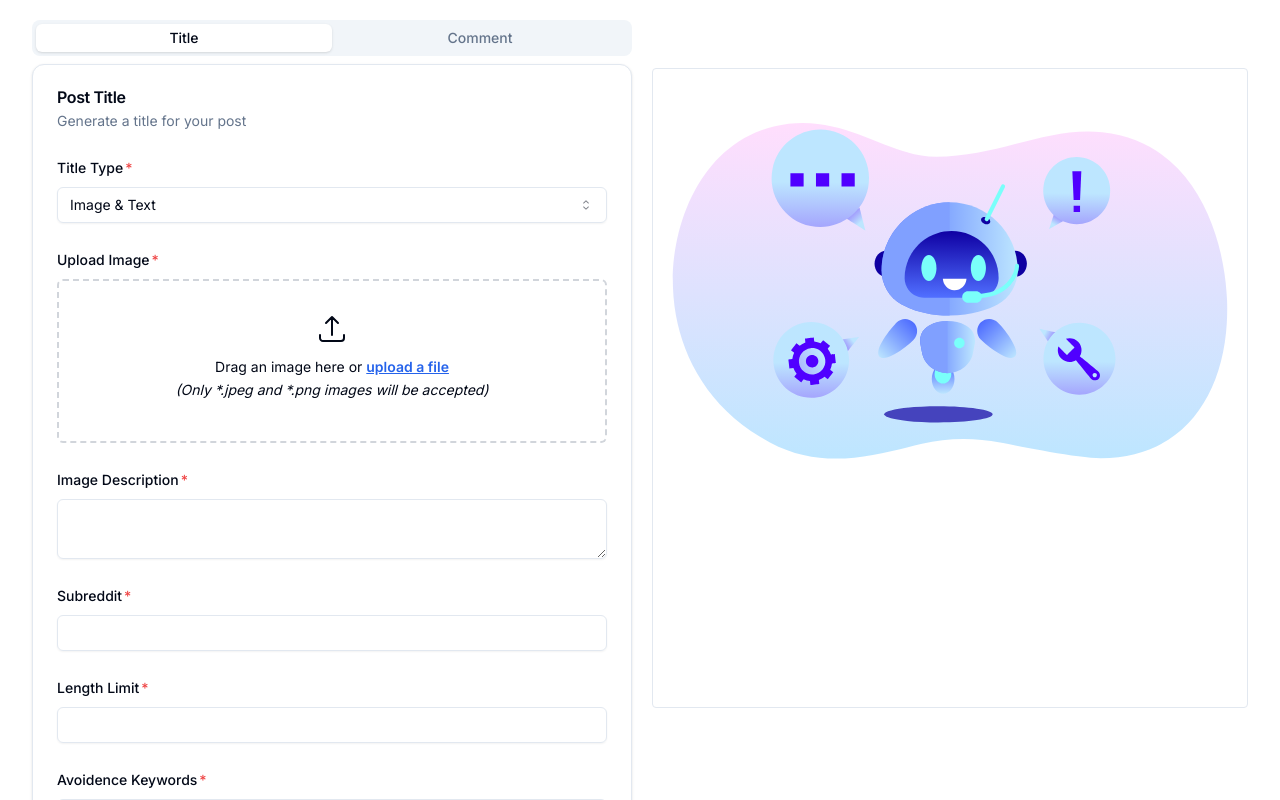
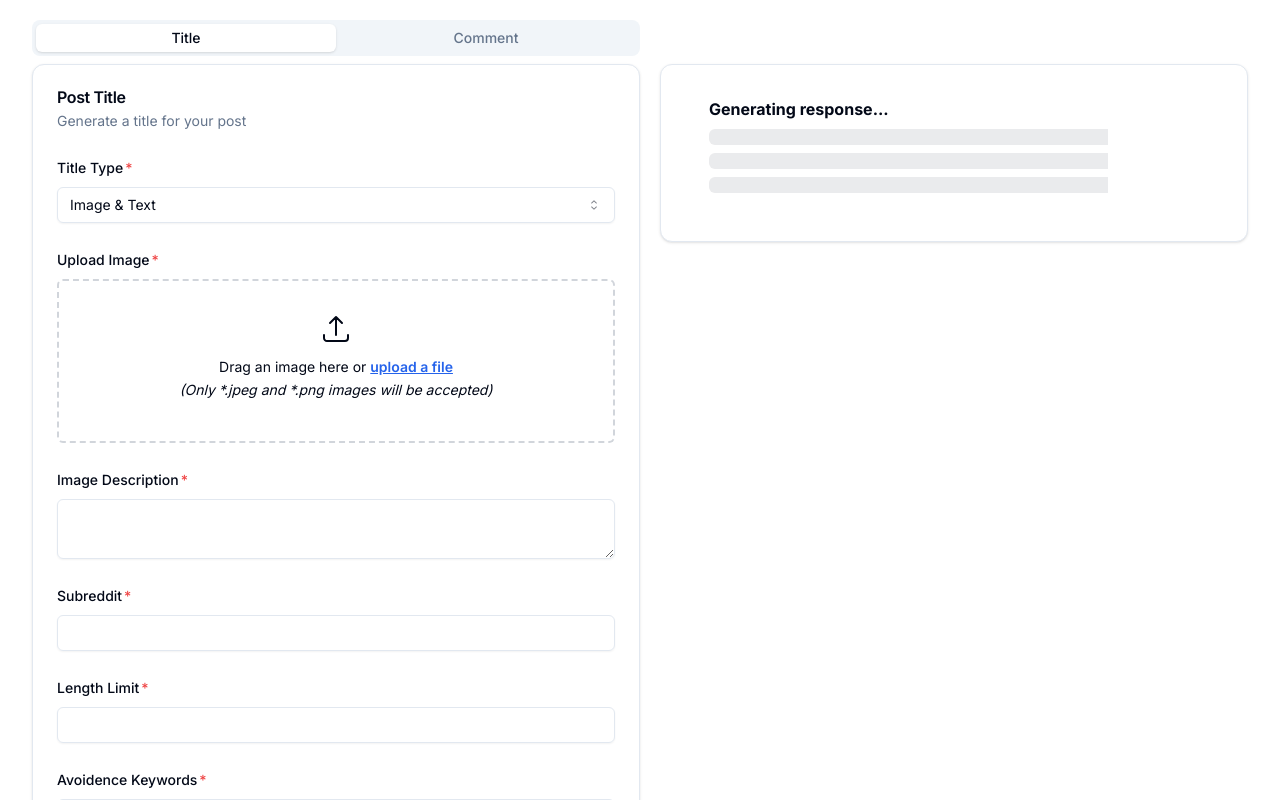
Before and after one commit to techport-dev/marketer-gpt, a Next.js app in the folder apps/web/: page / in a window 1280 px wide. Shown: the top 800 px of the page. Built offline with nearby package versions, Linux system fonts and the light colour scheme.

Commit message:
almost the new ui is done

```diff
--- a/apps/web/src/app/page.tsx
+++ b/apps/web/src/app/page.tsx
@@ -30,9 +30,11 @@ const tabsCard = [
 
 export default function Home() {
   return (
+    <>
       <section className="container my-5">
-      <div className="flex flex-col-reverse gap-y-5 lg:flex-row lg:gap-x-5">
-        <Tabs defaultValue="title" className="w-[600px] mx-auto">
+        <div className="flex flex-wrap flex-col-reverse gap-y-5 lg:flex-row lg:gap-x-5">
+          <div className="w-full lg:w-1/2 mx-auto">
+            <Tabs defaultValue="title">
               <TabsList className="grid w-full grid-cols-2">
                 <TabsTrigger value="title">Title</TabsTrigger>
                 <TabsTrigger value="comment">Comment</TabsTrigger>
@@ -44,15 +46,21 @@ export default function Home() {
                       <CardTitle>{data.title}</CardTitle>
                       <CardDescription>{data.description}</CardDescription>
                     </CardHeader>
-                <CardContent className="space-y-2">{data.content}</CardContent>
+                    <CardContent className="space-y-2">
+                      {data.content}
+                    </CardContent>
                   </Card>
                 </TabsContent>
               ))}
             </Tabs>
-        <div className="flex-1 max-h-[80vh] min-h-[50vh] border overflow-y-auto mt-12 rounded mx-auto">
+          </div>
+          <div className="flex-1">
+            <div className="w-full sticky top-16">
               <Messages />
             </div>
           </div>
+        </div>
       </section>
+    </>
   );
 }
--- a/apps/web/src/components/messages/MessageItem.tsx
+++ b/apps/web/src/components/messages/MessageItem.tsx
@@ -68,7 +68,7 @@ const MessageItem: FC<MessageItemProps> = ({ className, message, status }) => {
   return (
     <div className={`${cn("w-full my-3", className)}`}>
       <div className="px-4 py-2 text-base md:gap-6">
-        <div className="flex flex-1 text-base mx-auto gap-3 md:px-3 lg:px-1 xl:px-5 md:max-w-3xl lg:max-w-[40rem] xl:max-w-[48rem] border rounded-md py-3">
+        <div className="flex flex-1 text-base mx-auto gap-3 md:px-3 lg:px-1 xl:px-5 md:max-w-3xl lg:max-w-[40rem] xl:max-w-[48rem] rounded-md py-3">
           <div className="flex-shrink-0 flex flex-col relative items-end ">
             <div>
               <div className="pt-0.5 ">
--- a/apps/web/src/components/messages/index.tsx
+++ b/apps/web/src/components/messages/index.tsx
@@ -5,6 +5,7 @@ import MessageItem from "./MessageItem";
 import EmptyMessage from "./EmptyMessage";
 import { useSelector } from "@/lib/redux/store";
 import { selectAiResponse } from "@/lib/redux/slices/aiResponse/selectors";
+import { Card, CardContent } from "@/components/ui/card";
 
 const Messages = () => {
   const { isLoading, isError, data } = useSelector(selectAiResponse);
@@ -14,9 +15,6 @@ const Messages = () => {
   if (isLoading) {
     content = (
       <>
-        {data.map((message, index) => (
-          <MessageItem key={index} message={message} status="Finished" />
-        ))}
         <MessageItem
           message={{
             msg: "Generating response...",
@@ -25,17 +23,29 @@ const Messages = () => {
         />
       </>
     );
-  } else if (!isLoading && !isError && data.length > 0) {
-    content = data.map((message, index) => (
-      <MessageItem key={index} message={message} status="Finished" />
-    ));
-  } else if (!isLoading && !isError && data.length === 0) {
-    content = <EmptyMessage />;
+  } else if (!isLoading && !isError && data && data.content) {
+    content = <MessageItem message={data} status="Finished" />;
+  } else if (
+    !isLoading &&
+    !isError &&
+    (data === null || data?.content === "")
+  ) {
+    content = (
+      <div className="flex items-center justify-center h-full">
+        <EmptyMessage />
+      </div>
+    );
   } else if (!isLoading && isError) {
     content = <div>Something went wrong</div>;
   }
 
-  return <section>{content}</section>;
+  return (
+    <div>
+      <Card className="max-h-[60vh]">
+        <CardContent className="h-full p-0">{content}</CardContent>
+      </Card>
+    </div>
+  );
 };
 
 export default Messages;
--- a/apps/web/src/lib/redux/slices/aiResponse/index.ts
+++ b/apps/web/src/lib/redux/slices/aiResponse/index.ts
@@ -5,19 +5,23 @@ type AiResponseType = {
   isSuccess: boolean;
   isError: boolean;
   error: string;
-  data: Array<{
+  data: {
     role: string;
     content: string;
     msg: string;
-  }>;
+  };
 };
 
 const initialState: AiResponseType = {
-  isLoading: false,
+  isLoading: true,
   isSuccess: false,
   isError: false,
   error: "",
-  data: [],
+  data: {
+    role: "",
+    content: "",
+    msg: "",
+  },
 };
 
 export const aiResponseSlice = createSlice({
@@ -37,7 +41,7 @@ export const aiResponseSlice = createSlice({
       state.isLoading = false;
       state.isSuccess = true;
       // state.data = [...state.data, action.payload];
-      state.data = [action.payload];
+      state.data = action.payload;
     },
     setIsError: (state, action: PayloadAction<string>) => {
       state.isLoading = false;
--- a/package.json
+++ b/package.json
@@ -14,6 +14,6 @@
   "author": "",
   "license": "ISC",
   "devDependencies": {
-    "turbo": "^1.12.5"
+    "turbo": "^1.13.0"
   }
 }
```
Also changed, not shown: apps/web/package.json (+24 -24 lines), 1 other file (tests, documents, lock files or other folders). Lines whose indentation alone changed are shown as unchanged.
